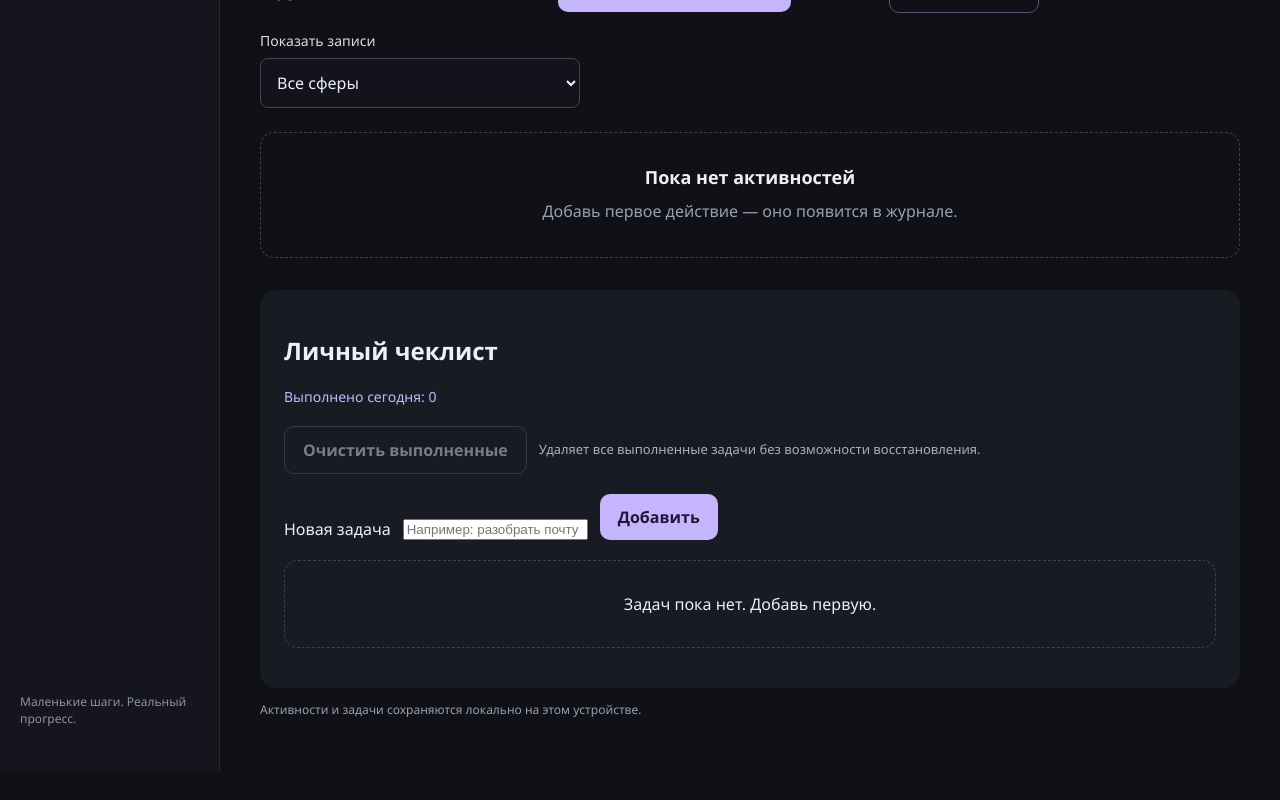
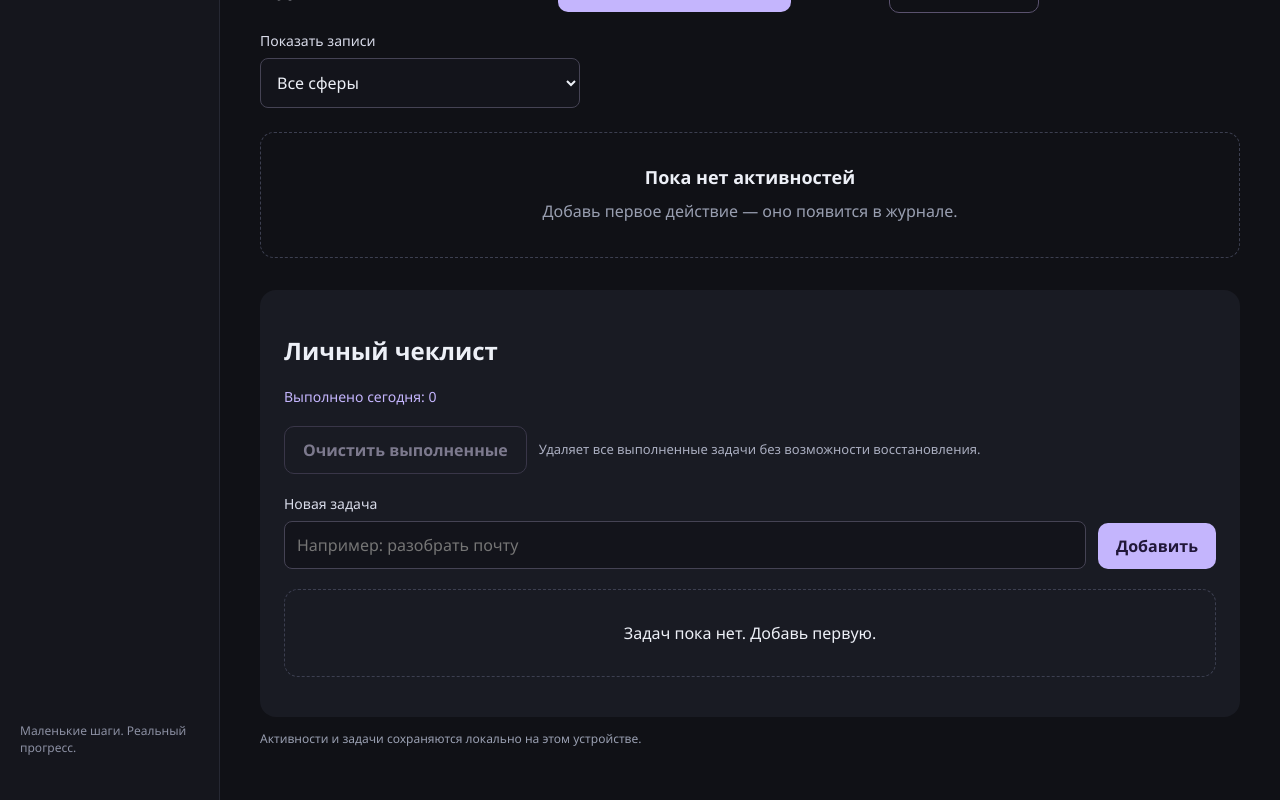
Before and after one commit to SergeyKozyrevSC/batya-os, a React (Vite) app: page / in a window 1280 px wide. Shown: the part 683-1483 px from the top of the page. Before the commit the page ends 1454 px from the top, so only its background shows below. Built offline with nearby package versions, Linux system fonts and the light colour scheme.

Commit message:
Style checklist task input

```diff
--- a/src/App.tsx
+++ b/src/App.tsx
@@ -702,6 +702,7 @@ export default function App() {
             </div>
 
                         <form className="task-form" onSubmit={handleAddTask}>
+              <div className="form-field">
                 <label htmlFor="new-task-title">Новая задача</label>
 
                 <input
@@ -712,6 +713,7 @@ export default function App() {
                   placeholder="Например: разобрать почту"
                   required
                 />
+              </div>
 
               <button type="submit" className="button-primary">
                 Добавить
```
Lines whose indentation alone changed are shown as unchanged.
